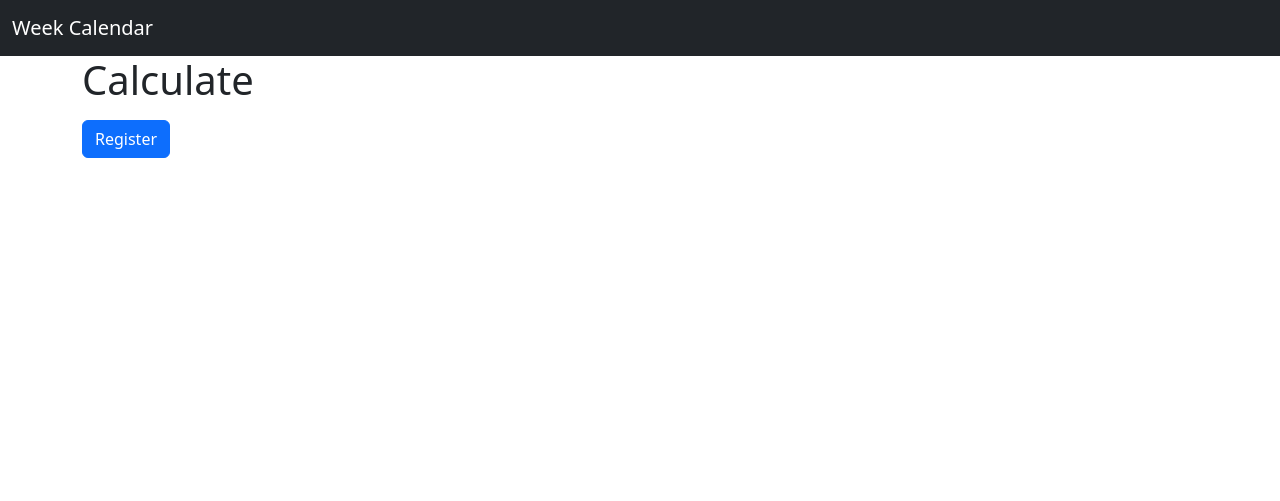
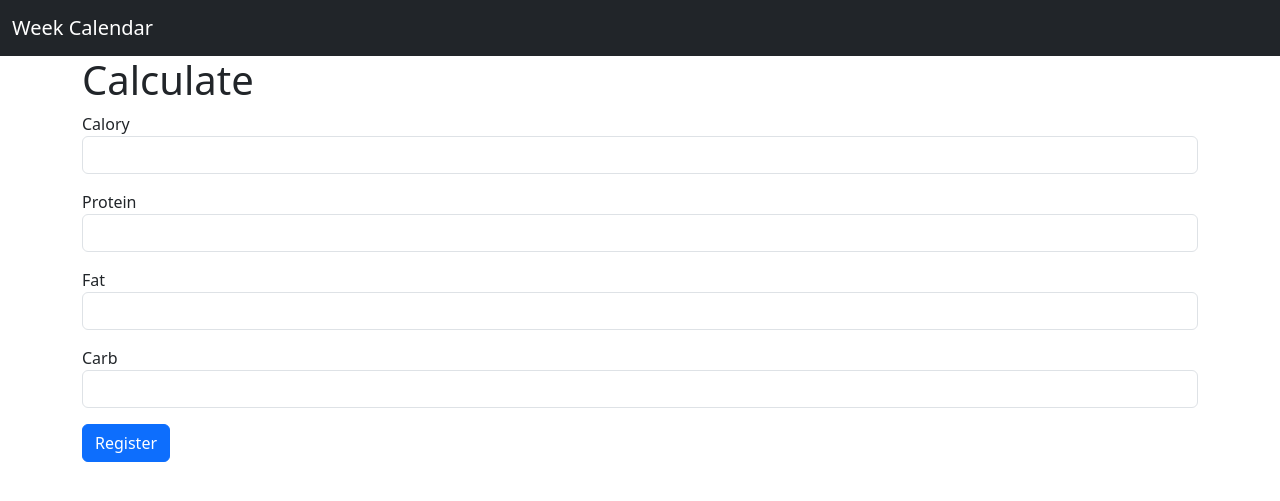
Before and after one commit to sh-in/diet_management_app, a Django app: page /calc_pfc in a window 1280 px wide. Shown: the top 501 px of the page. Run offline with Django 4.2, Linux system fonts and the light colour scheme; some libraries are stand-ins or nearby versions.

Commit message:
update change html to show forms

```diff
--- a/diet_management/forms.py
+++ b/diet_management/forms.py
@@ -52,7 +52,6 @@ class AddAcountForm(forms.ModelForm):
         }
 
 # PFC
-# This doesn't work
 class PFCBalance(forms.ModelForm):
     class Meta():
         model = Account
--- a/diet_management/templates/diet_management/calc_pfc.html
+++ b/diet_management/templates/diet_management/calc_pfc.html
@@ -1,4 +1,3 @@
-<!-- This doesn't work -->
 {% extends 'diet_management/base.html' %}
 {% load widget_tweaks %}
 {% block content %}
@@ -6,20 +5,20 @@
     <form action="" method="POST">
         {% csrf_token %}
         <div class="form-group mb-3">
-            {{ form.calory.label }}
-            {{ form.calory | add_class:"form-control" }}
+            {{ pfc_form.calory.label }}
+            {{ pfc_form.calory | add_class:"form-control" }}
         </div>
         <div class="form-group mb-3">
-            {{ form.protein.label }}
-            {{ form.protein | add_class:"form-control" }}
+            {{ pfc_form.protein.label }}
+            {{ pfc_form.protein | add_class:"form-control" }}
         </div>
         <div class="form-group mb-3">
-            {{ form.fat.label }}
-            {{ form.fat | add_class:"form-control" }}
+            {{ pfc_form.fat.label }}
+            {{ pfc_form.fat | add_class:"form-control" }}
         </div>
         <div class="form-group mb-3">
-            {{ form.carb.label }}
-            {{ form.carb | add_class:"form-control" }}
+            {{ pfc_form.carb.label }}
+            {{ pfc_form.carb | add_class:"form-control" }}
         </div>
         <input class="btn btn-primary" type="submit" value="Register">
     </form>
--- a/diet_management/views.py
+++ b/diet_management/views.py
@@ -158,7 +158,6 @@ class AccountRegistration(TemplateView):
         return render(request, "diet_management/register.html", context=self.params)
 
 # PFC
-# This doesn't work
 class PFC(TemplateView, LoginRequiredMixin):
     template_name = "diet_management/calc_pfc.html"
     def __init__(self):
```
